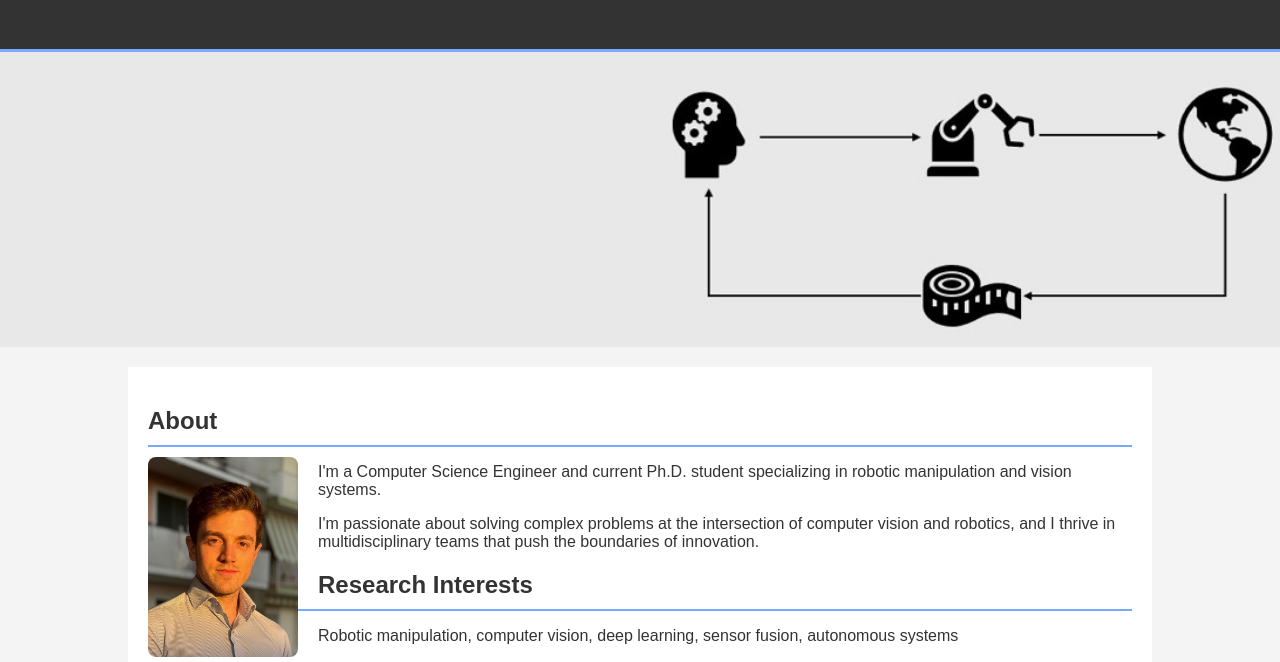
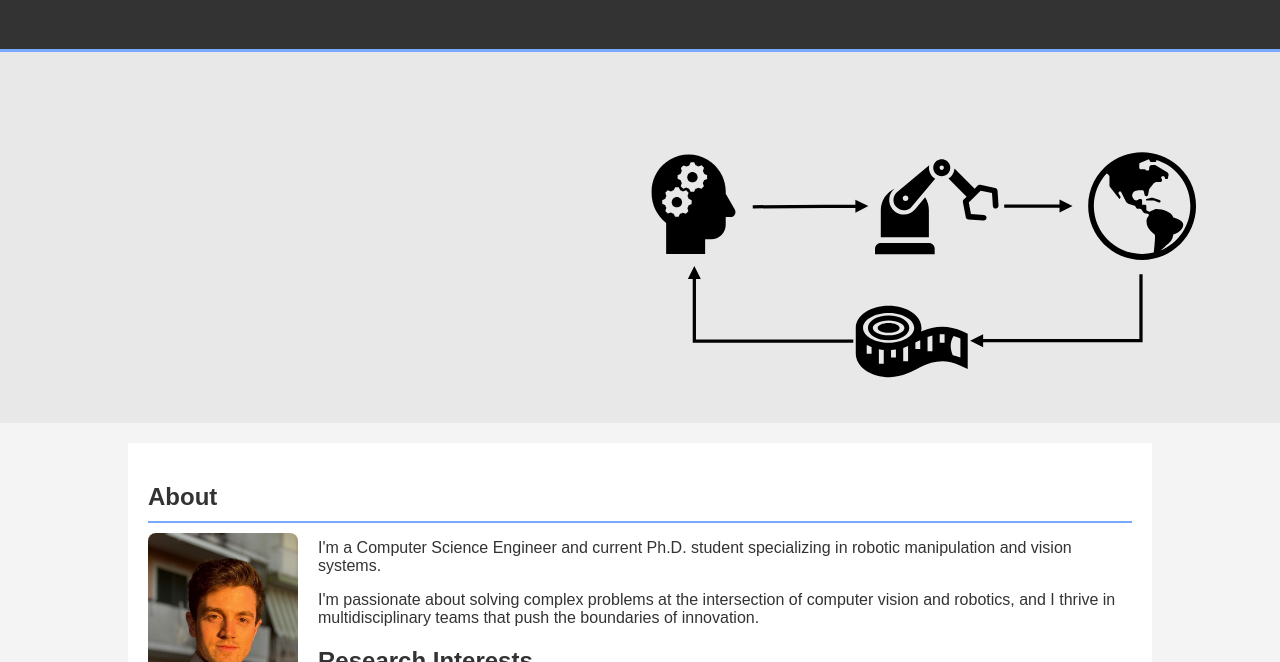
Before and after one commit to Marco19987/marcodesimone.github.io, a plain HTML site: page index.html in a window 1280 px wide. Shown: the part 91-753 px from the top of the page. Drawn offline with Linux system fonts and the light colour scheme.

Commit message:
Update index.html

```diff
--- a/index.html
+++ b/index.html
@@ -65,7 +65,7 @@
     <h1>Curriculum Vitae</h1>
   </header>
 
-  <img src="cover_image.jpg" alt="Cover Image" class="cover-image" />
+  <img src="cover_image.svg" alt="Cover Image" class="cover-image" />
 
   <div class="container">
     <div class="main">
```
